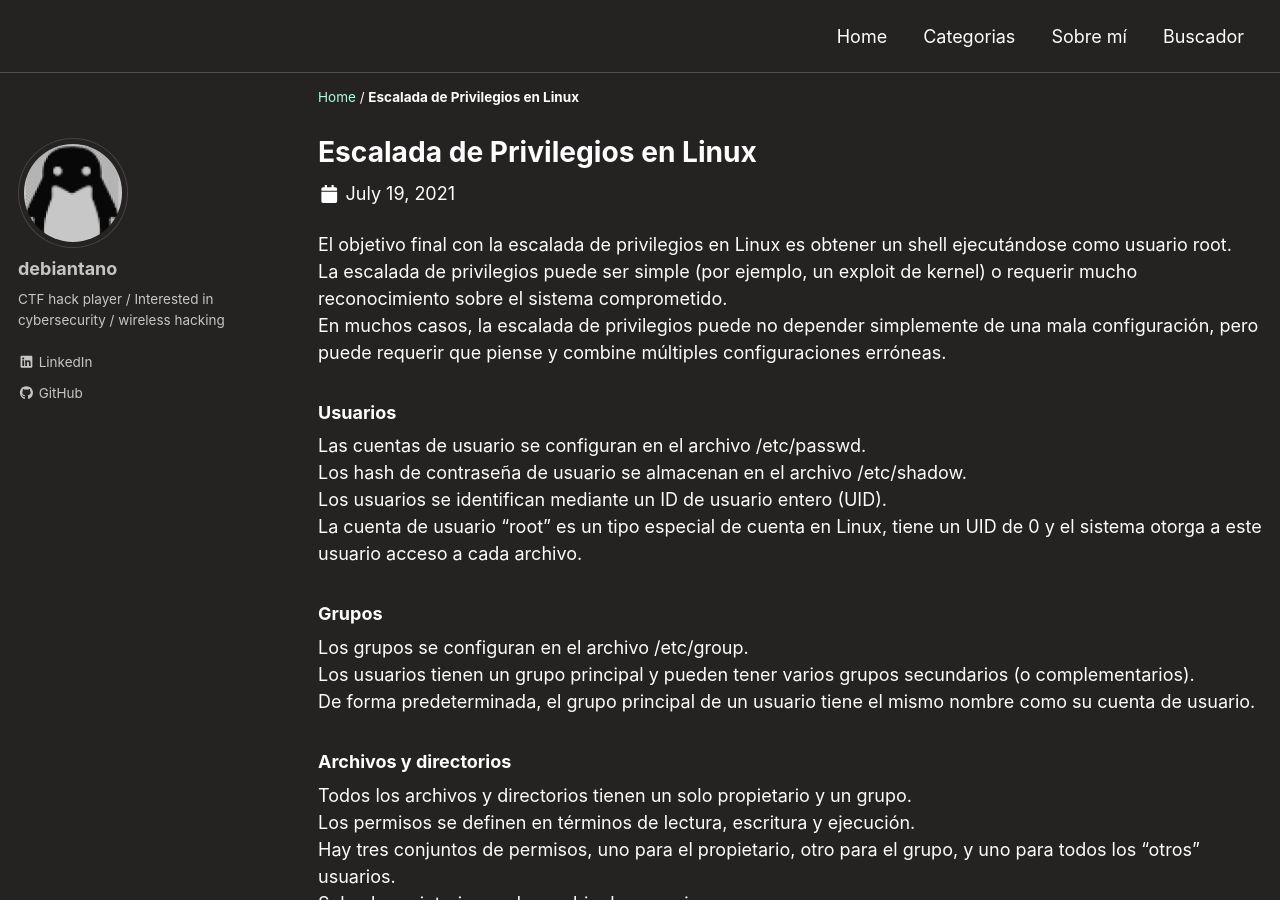
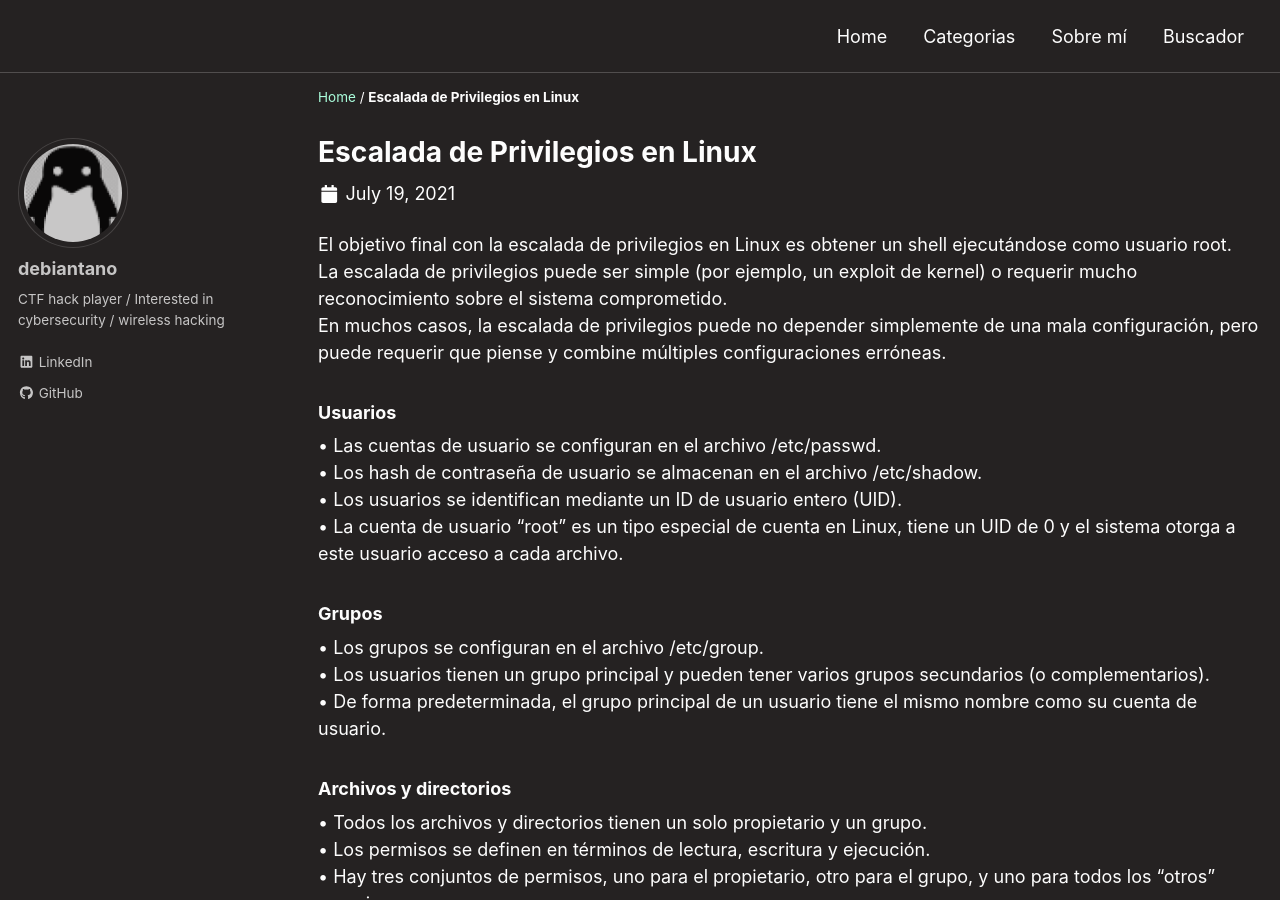
Before and after one commit to debiantano/debiantano.github.io, a Jekyll site: the page built from _posts/2021-07-19-Linux-PriVesc.md, in a window 1280 px wide and 900 px high. Built offline with Jekyll 4.4.1, drawn with Linux system fonts in a browser that asks for light colours; cached includes are drawn as plain includes; a script that is not in the unit is left out; some of the changed lines change nothing that is shown; some of the changed text lies outside the part shown.

Commit message:
Update 2021-07-19-Linux-PriVesc.md

````diff
--- a/_posts/2021-07-19-Linux-PriVesc.md
+++ b/_posts/2021-07-19-Linux-PriVesc.md
@@ -19,23 +19,38 @@
 En muchos casos, la escalada de privilegios puede no depender simplemente de una mala configuración, pero puede requerir que piense y combine múltiples configuraciones erróneas.
 
 ### Usuarios
-Las cuentas de usuario se configuran en el archivo /etc/passwd.
-Los hash de contraseña de usuario se almacenan en el archivo /etc/shadow.
-Los usuarios se identifican mediante un ID de usuario entero (UID).
-La cuenta de usuario "root" es un tipo especial de cuenta en Linux, tiene un UID de 0 y el sistema otorga a este usuario acceso a cada archivo.
+• Las cuentas de usuario se configuran en el archivo /etc/passwd.
+• Los hash de contraseña de usuario se almacenan en el archivo /etc/shadow.
+• Los usuarios se identifican mediante un ID de usuario entero (UID).
+• La cuenta de usuario "root" es un tipo especial de cuenta en Linux, tiene un UID de 0 y el sistema otorga a este usuario acceso a cada archivo.
 
 ### Grupos
-Los grupos se configuran en el archivo /etc/group.
-Los usuarios tienen un grupo principal y pueden tener varios grupos secundarios (o complementarios).
-De forma predeterminada, el grupo principal de un usuario tiene el mismo nombre como su cuenta de usuario.
+• Los grupos se configuran en el archivo /etc/group.
+• Los usuarios tienen un grupo principal y pueden tener varios grupos secundarios (o complementarios).
+• De forma predeterminada, el grupo principal de un usuario tiene el mismo nombre como su cuenta de usuario.
 
 ### Archivos y directorios
-Todos los archivos y directorios tienen un solo propietario y un grupo.
-Los permisos se definen en términos de lectura, escritura y ejecución.
-Hay tres conjuntos de permisos, uno para el propietario, otro para el grupo, y uno para todos los "otros" usuarios.
-Solo el propietario puede cambiar los permisos.
+• Todos los archivos y directorios tienen un solo propietario y un grupo.
+• Los permisos se definen en términos de lectura, escritura y ejecución.
+• Hay tres conjuntos de permisos, uno para el propietario, otro para el grupo, y uno para todos los "otros" usuarios.
+• Solo el propietario puede cambiar los permisos.
 
 ### Permisos de archivos
 • Leer: se puede leer el contenido del archivo.
 • Escritura: el contenido del archivo se puede modificar.
 • Ejecutar: el archivo se puede ejecutar (es decir, ejecutar como algún tipo de proceso).
+
+### Herramientas que automatizan la enumeracion
+[- LinPeas](https://github.com/carlospolop/PEASS-ng/tree/master/linPEAS "LinPeas")
+[- LinEnum](https://github.com/rebootuser/LinEnum "LinEnum")
+[- LinuxPrivChecker](https://github.com/linted/linuxprivchecker "LinuxPrivChecker")
+
+## Exploits de kernel
+Verificar la version del kernel
+```bash
+$ uname -a
+Linux parrot 5.7.0-2parrot2-amd64 #1 SMP Debian 5.7.10-1parrot2 (2020-07-31) x86_64 GNU/Linux
+$cat /proc/version
+Linux version 5.7.0-2parrot2-amd64 (team@parrotsec.org) (gcc version 9.3.0 (Debian 9.3.0-15), GNU ld (GNU Binutils for Debian) 2.34.90.20200706) #1 SMP Debian 5.7.10-1parrot2 (2020-07-31)
+
+```
````
